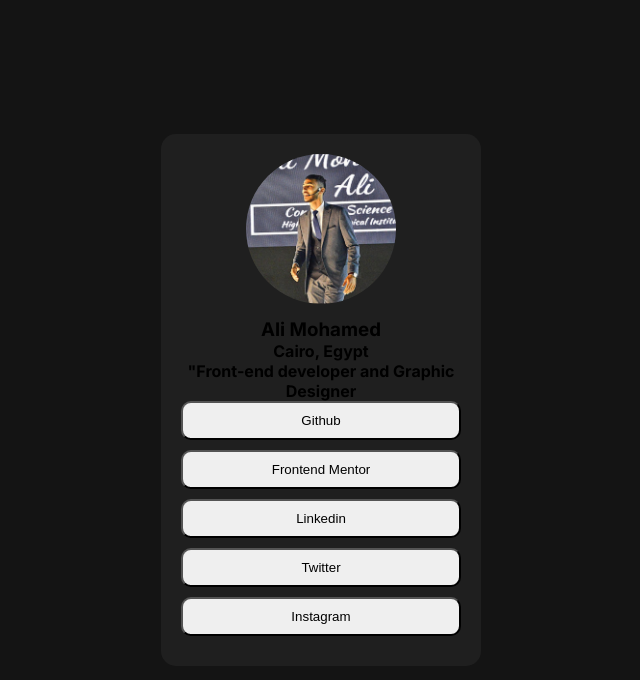
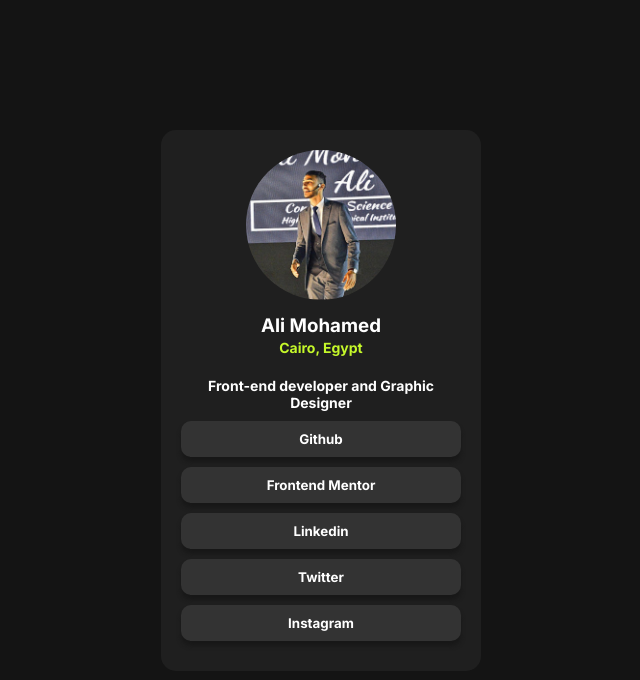
Before and after one commit to AliMohamed35/Social_card, a plain HTML site: page index.html in a window 1280 px wide. Shown: the whole page, without its empty margins (319-959 px from the left). Drawn offline with Linux system fonts and the light colour scheme.

Commit message:
Hover effect added

```diff
--- a/index.html
+++ b/index.html
@@ -16,11 +16,11 @@
   <div class="container">
     <div class="card">
       <img width="100px" src="assets/images/me.jpg" alt="">
-      <div>
+      <div class="info">
         <h3>Ali Mohamed</h3>
         <span>Cairo, Egypt</span>
       </div>
-      <p>"Front-end developer and Graphic Designer</p>
+      <p>Front-end developer and Graphic Designer</p>
       <div class="btns">
         <button>Github</button>
         <button>Frontend Mentor</button>
--- a/style.css
+++ b/style.css
@@ -11,14 +11,14 @@
 * {
     margin: 0;
     box-sizing: border-box;
+    font-family: "Inter", sans-serif;
+    font-optical-sizing: auto;
+    font-weight: bold;
+    font-style: normal;
 }
 
 body {
     background-color: var(--Grey900);
-    font-family: "Inter", sans-serif;
-    font-optical-sizing: auto;
-    font-weight: bold;
-    font-style: normal;
 }
 
 .container {
@@ -38,19 +38,52 @@ body {
     .btns {
         display: flex;
         flex-direction: column;
-    }
 
-    .btns button {
+        button {
             padding: 0.625rem;
             border-radius: 0.625rem;
             margin-bottom: 0.625rem;
+            background-color: var(--Grey700);
+            color: var(--White);
+            border: none;
+            font-weight: bold;
+            box-shadow: 0px 5px 4px #181818;
+        }
+         button:hover{
+            background-color: var(--Green);
+            transition: ease 1s;
+            cursor: pointer;
         }
     }
 
-.card img {
+    img {
         border-radius: 50%;
         width: 9.375rem;
         height: 9.375rem;
         object-fit: cover;
         margin-bottom: 0.625rem;
     }
+
+}
+.card:hover{
+    box-shadow: -10px 6px 1px var(--Green);
+    transition: ease 1s;
+}
+
+.info {
+    margin-bottom: 20px;
+
+    h3 {
+        color: var(--White);
+    }
+}
+
+span {
+    color: var(--Green);
+    font-size: 0.875rem ;
+}
+p{
+    color: var(--White);
+    font-size: 0.875rem ;
+    margin-bottom: 10px;
+}
```
Lines whose indentation alone changed are shown as unchanged.
